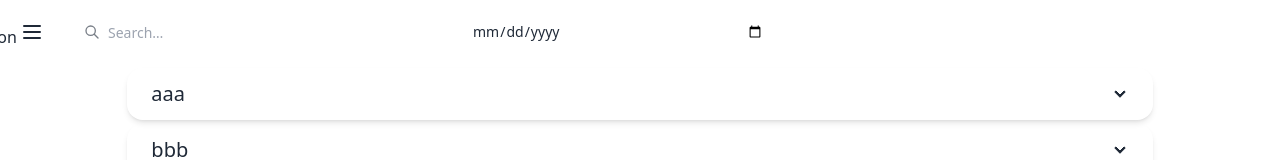
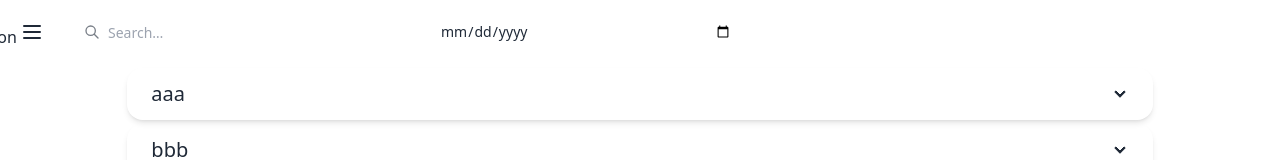
Before and after one commit to idealjs/to-done, a Next.js app: page /workspace/1 in a window 1280 px wide. Shown: the top 160 px of the page. Built offline with nearby package versions, Linux system fonts and the light colour scheme; no server answers.

Commit message:
chore: Update Search Style

```diff
--- a/src/components/Search/index.tsx
+++ b/src/components/Search/index.tsx
@@ -10,7 +10,7 @@ interface IProps extends IClassNameProps {
 const Search = (props: PropsWithChildren<IProps>) => {
   const { children, className, searchId } = props;
   return (
-    <div className={clsx("w-full max-w-sm flex", className)}>
+    <div className={clsx("w-80 max-w-xs flex mr-8", className)}>
       <div className="searchbox relative mx-3 w-full">
         <svg
           className="pointer-events-none absolute z-10 my-3 ml-2 stroke-current opacity-60 text-base-content"
```
